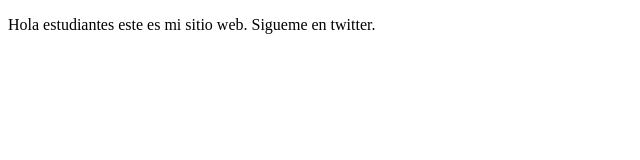
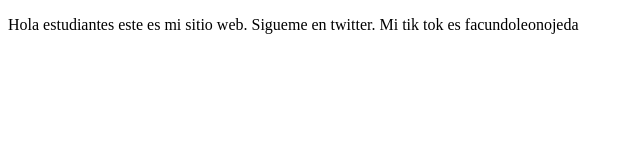
Before and after one commit to facundoleonojeda/proyectoDemoCursoPrework, a plain HTML site: page index.html in a window 1280 px wide. Shown: the whole page, without its empty margins (0-640 px from the left). Drawn offline with Linux system fonts and the light colour scheme.

Commit message:
cambios agregamos sitio web de tiktok 2

```diff
--- a/index.html
+++ b/index.html
@@ -8,7 +8,7 @@
 </head>
 <body>
     <p>Hola estudiantes este es mi sitio web. Sigueme en twitter.
-
+        Mi tik tok es facundoleonojeda
     </p>
 </body>
 </html>
```
